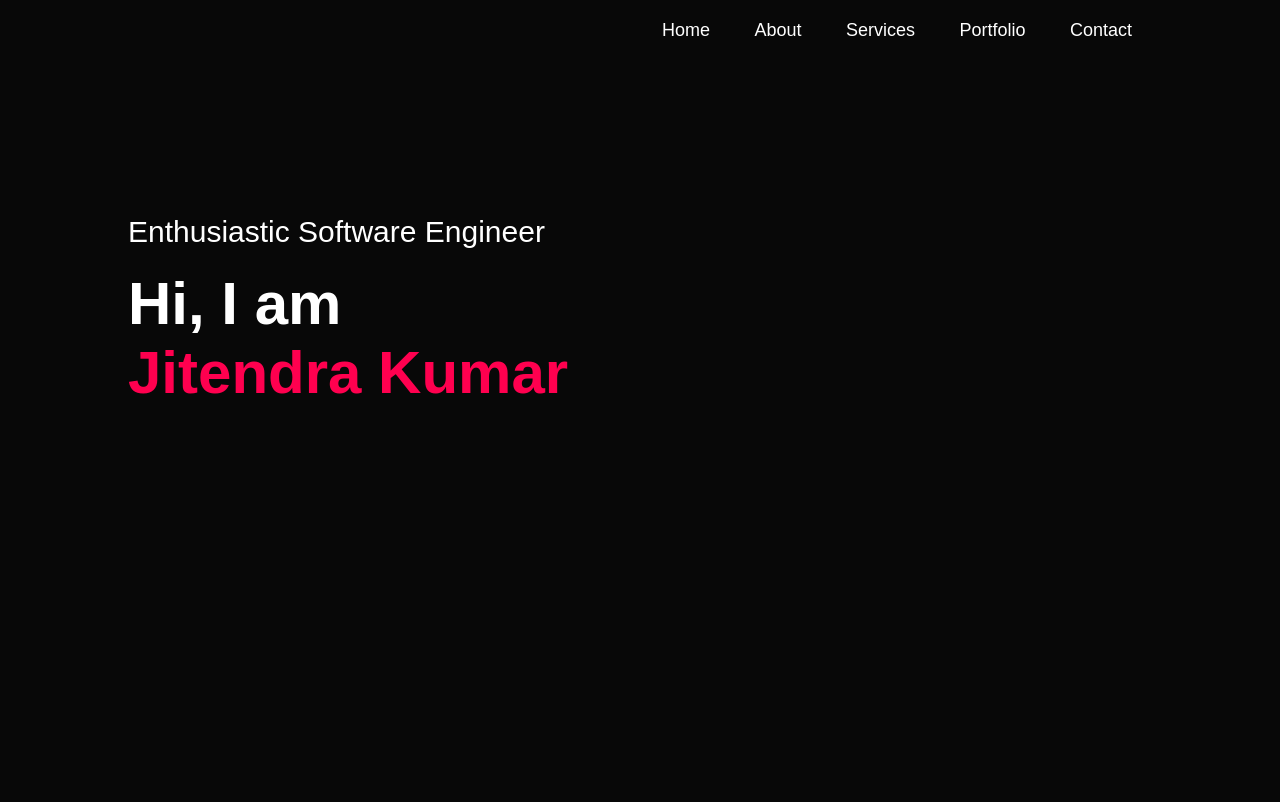
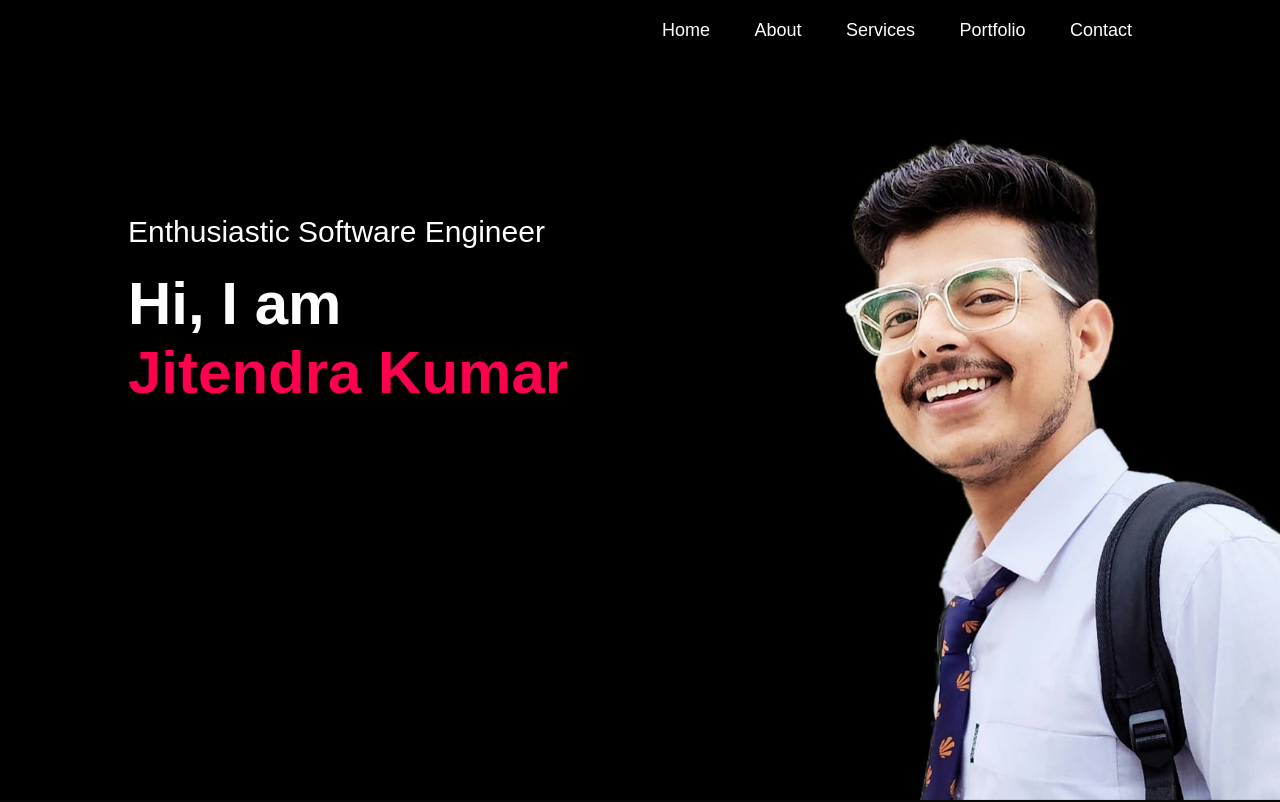
Before and after one commit to jkranaji/portfolio, a plain HTML site: page index.html in a window 1280 px wide. Shown: the top 802 px of the page. Drawn offline with Linux system fonts and the light colour scheme; the site is published under a folder, as on GitHub Pages, so addresses that start at the root find nothing.

Commit message:
Update personal.css

```diff
--- a/personal.css
+++ b/personal.css
@@ -14,7 +14,7 @@ body{
 #header{
     width: 100%;
     height: 100vh;
-    background-image: url("/assests/cover.jpg");
+    background-image: url("assests/cover.jpg");
     background-size: cover;
     background-position: center;
 
```
